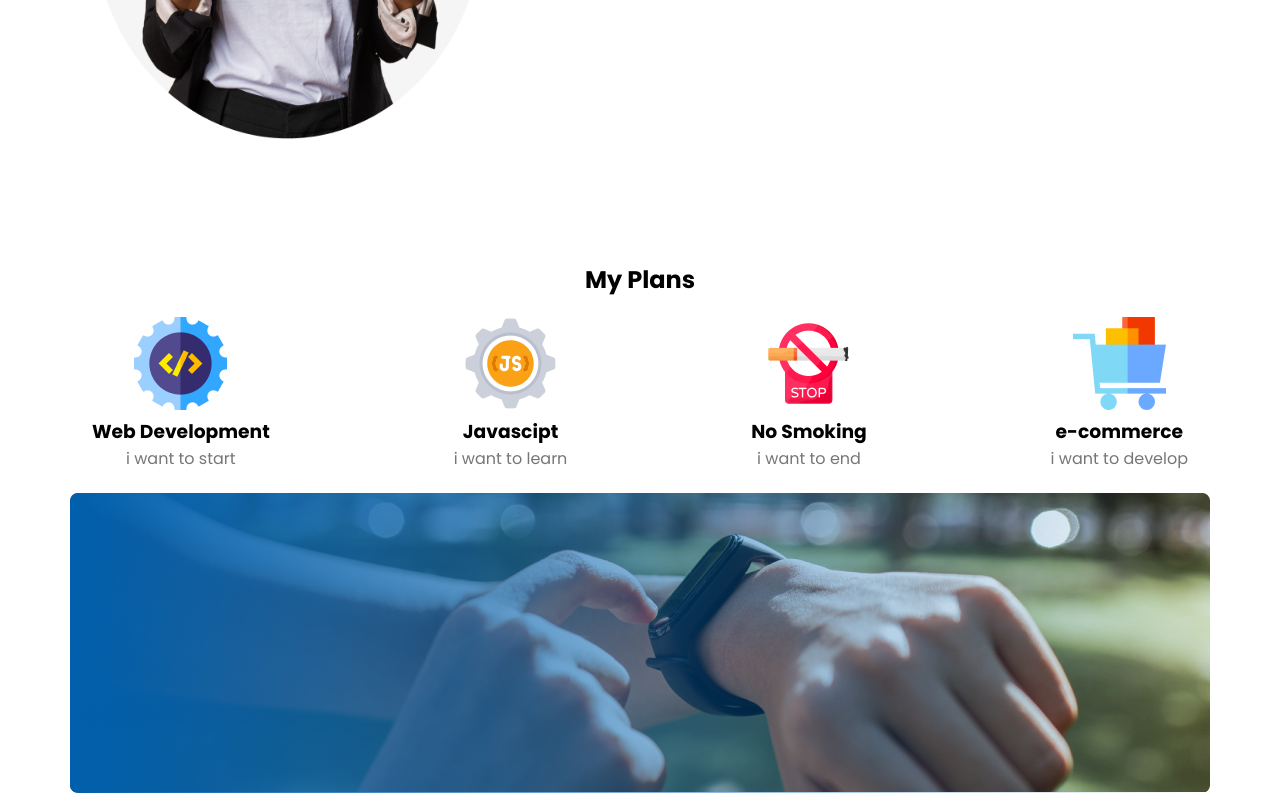
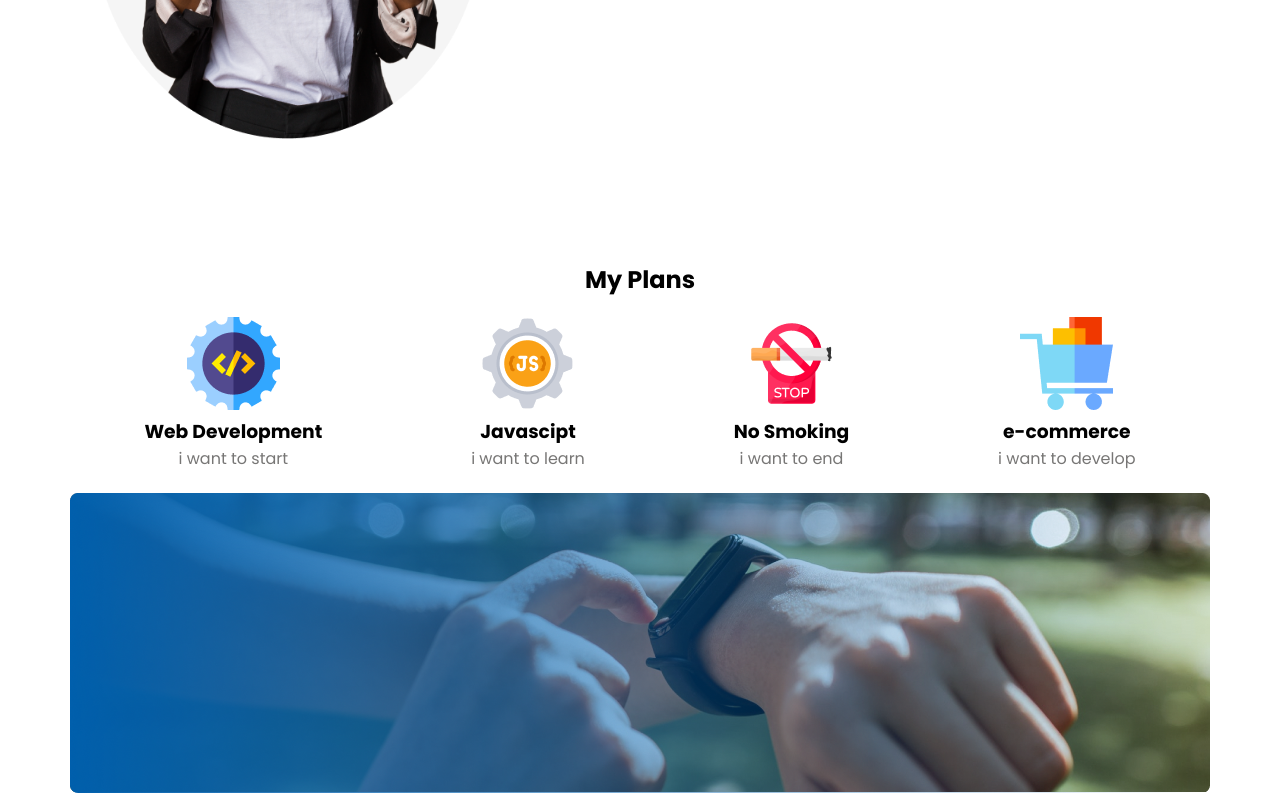
Before and after one commit to Freelancerhatem/new-year, a plain HTML site: page index.html in a window 1280 px wide. Shown: the part 1358-2158 px from the top of the page. Drawn offline with nearby package versions, Linux system fonts and the light colour scheme.

Commit message:
skill part updated

```diff
--- a/style.css
+++ b/style.css
@@ -69,7 +69,9 @@ list-style: none;
 }
 /* my plan section */
 .my-plan{
-    width: 100%;
+    position: relative;
+    margin: auto;
+    width: 1140px;
     height: 250px;
     background-color: white;
 }
```
